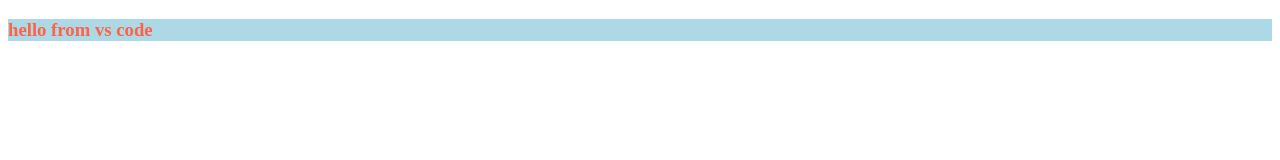
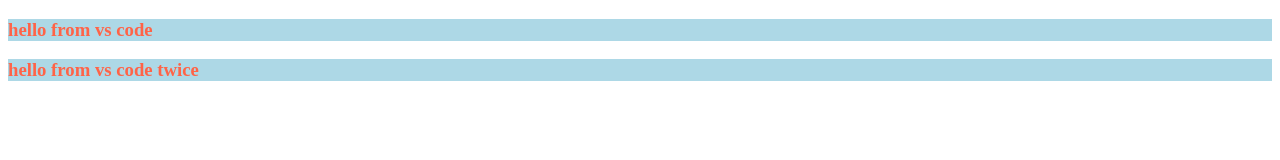
Before and after one commit to Emranhossainshuvo/test-repo, a plain HTML site: page index.html in a window 1280 px wide. Drawn offline with Linux system fonts and the light colour scheme.

Commit message:
added another line

```diff
--- a/index.html
+++ b/index.html
@@ -8,5 +8,6 @@
 </head>
 <body>
     <h3 class="hello">hello from vs code</h3>
+    <h3 class="hello">hello from vs code twice</h3>
 </body>
 </html>
```
